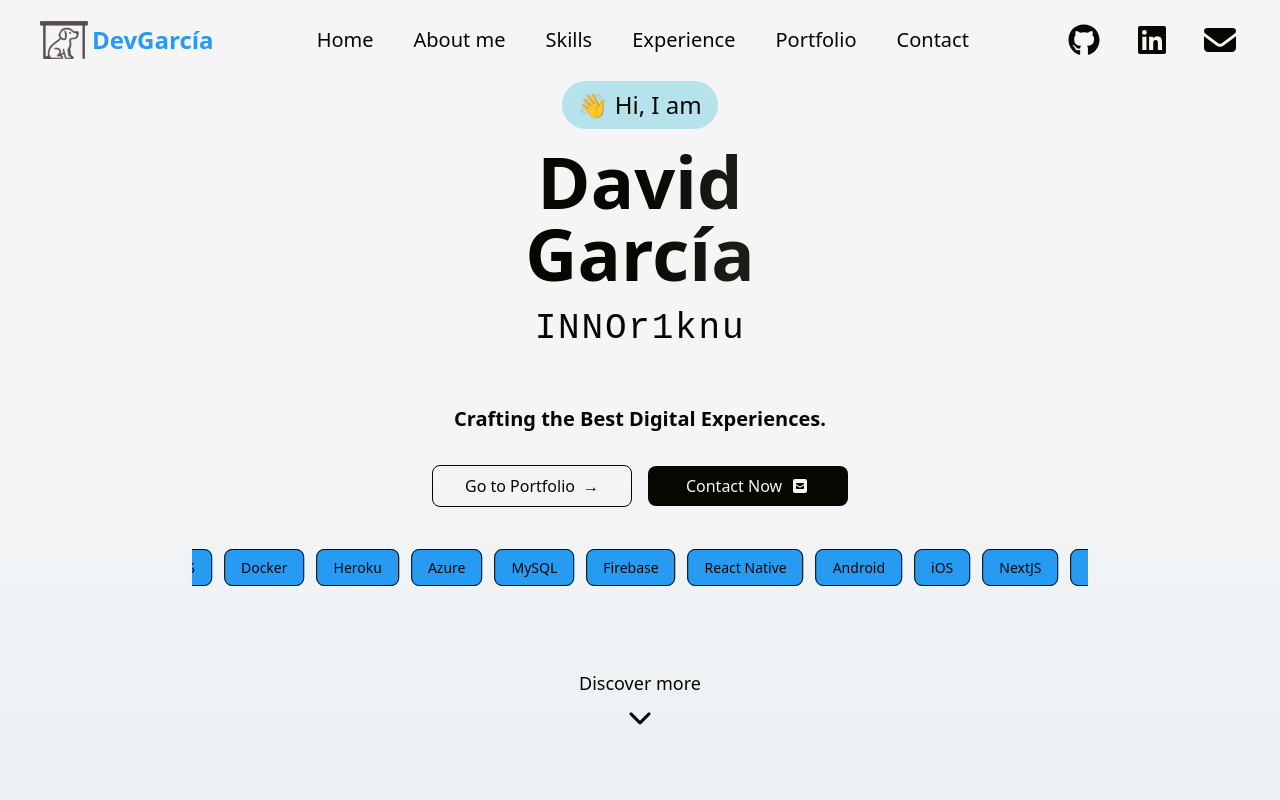
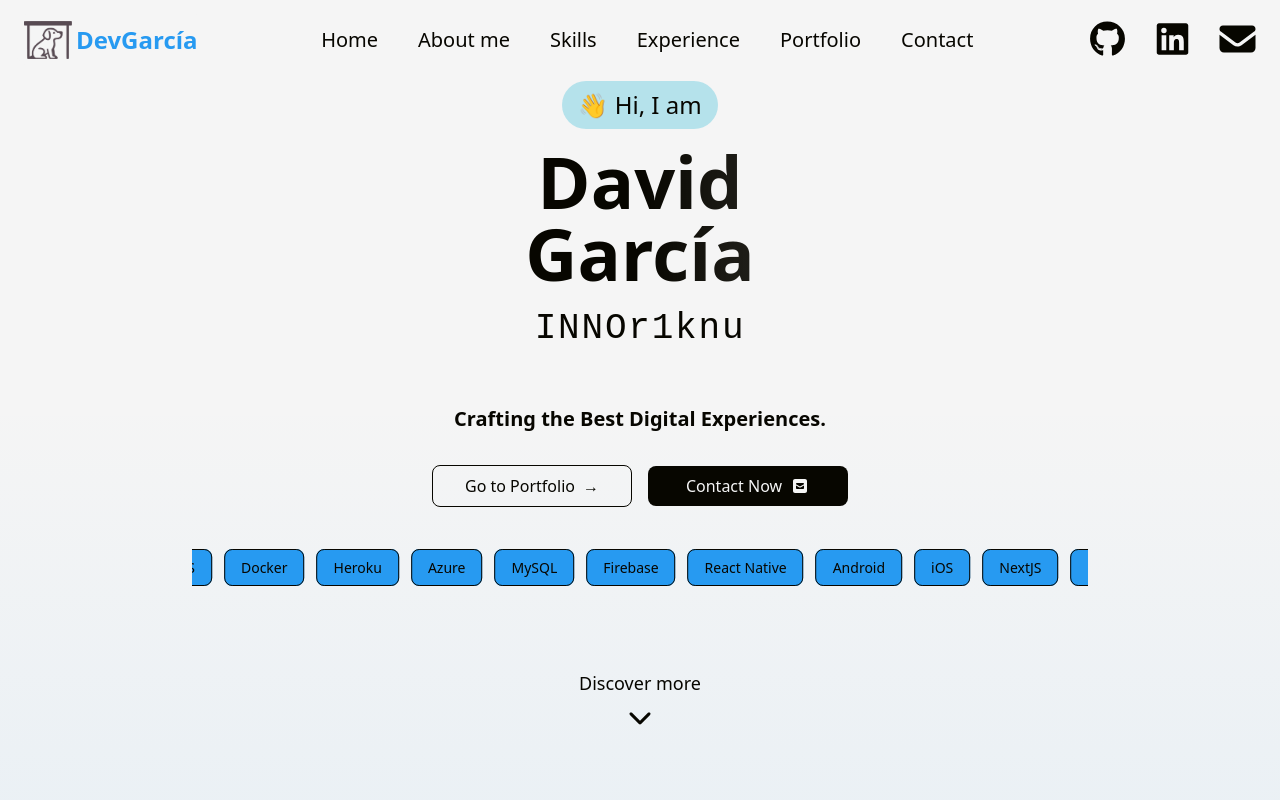
Before and after one commit to daviders98/resume, a Next.js app: page / in a window 1280 px wide. Shown: the top 800 px of the page. Built offline with nearby package versions, Linux system fonts and the light colour scheme.

Commit message:
feat(RES-8): Fix text animation, add responsiveness to some components

```diff
--- a/components/AnimateText.tsx
+++ b/components/AnimateText.tsx
@@ -9,7 +9,7 @@ interface ScrollWordsTextProps {
 
 const ScrollWordsText: React.FC<ScrollWordsTextProps> = ({ text, className = '' }) => {
   const ref = useRef<HTMLDivElement>(null);
-  const isInView = useInView(ref, { margin: '80px' });
+  const isInView = useInView(ref);
   const [progress, setProgress] = useState(0);
 
   const words = text.split(' ');
@@ -24,7 +24,7 @@ const ScrollWordsText: React.FC<ScrollWordsTextProps> = ({ text, className = ''
       const rect = ref.current!.getBoundingClientRect();
       const windowHeight = window.innerHeight;
 
-      const start = 100;
+      const start = rect.height/3;
       const end = rect.bottom;
       const scrollRange = end - start;
 
--- a/components/Experience.tsx
+++ b/components/Experience.tsx
@@ -36,7 +36,7 @@ const ExperienceCard = ({ experience, index, startDelay,isInView }) => {
 }, [isInView, startDelay]);
 
   return (
-    <div className={`flex w-full mb-6 ${isRight ? "justify-end flex-row-reverse ml-12":"justify-start mr-12 "}`} style={{ minHeight: 120 }}>
+    <div className={`flex w-full mb-6 ${isRight ? "justify-end flex-row-reverse lg:ml-12 sm:ml-4":"justify-start lg:mr-12 sm:mr-4"}`} style={{ minHeight: 120 }}>
       {showTyping && (
         <motion.div
           initial={{ opacity: 0 }}
--- a/components/NavBar.tsx
+++ b/components/NavBar.tsx
@@ -67,7 +67,7 @@ const handleScroll = () => {
           : "bg-transparent"
       }`}
     >
-      <div className="mx-auto px-4 sm:px-6 lg:px-8">
+      <div className="mx-auto sm:px-2 lg:px-4">
         <div className="flex items-center justify-between h-16 md:h-20">
           <motion.a
             href="#hero"
@@ -75,7 +75,7 @@ const handleScroll = () => {
               e.preventDefault();
               scrollToSection({ href: "#hero" });
             }}
-            className="flex items-center gap-x-1 text-xl md:text-2xl font-bold text-accent  transition-opacity cursor-pointer hover:text-idk bg-primary rounded-2xl p-2 mr-2"
+            className="flex items-center gap-x-1 text-xl lg:text-2xl font-bold text-accent  transition-opacity cursor-pointer hover:text-idk bg-primary rounded-2xl p-2 mr-2"
             whileHover={{ scale: 1.1 }}
             whileTap={{ scale: 0.95 }}
           >
@@ -96,7 +96,7 @@ const handleScroll = () => {
                   e.preventDefault();
                   scrollToSection({ href: item.href });
                 }}
-                className={`px-3 lg:px-4 py-2 text-sm lg:text-xl relative font-medium hover:border-b-2 hover:font-semibold transition-colors duration-300 ${getNavItemClasses()}`}
+                className={`px-2 lg:px-4 py-2 text-sm lg:text-xl relative font-medium hover:border-b-2 hover:font-semibold transition-colors duration-300 ${getNavItemClasses()}`}
                 whileHover={{ scale: 1.1 }}
               >
                 {item.name}
@@ -117,11 +117,11 @@ const handleScroll = () => {
                 }
                 target={`${icon == faEnvelope ? '': '__blank'}`}
                 rel="noopener noreferrer"
-                className={`p-2 ${getNavItemClasses()}  transition-colors`}
+                className={`p-1 ${getNavItemClasses()}  transition-colors`}
                 whileHover={{ scale: 1.1, rotate: 5 }}
                 whileTap={{ scale: 0.9 }}
               >
-                <FontAwesomeIcon icon={icon} size="2xl" />
+                <FontAwesomeIcon icon={icon} className="lg:text-4xl sm:text-3xl"/>
               </motion.a>
             ))}
           </div>
```
